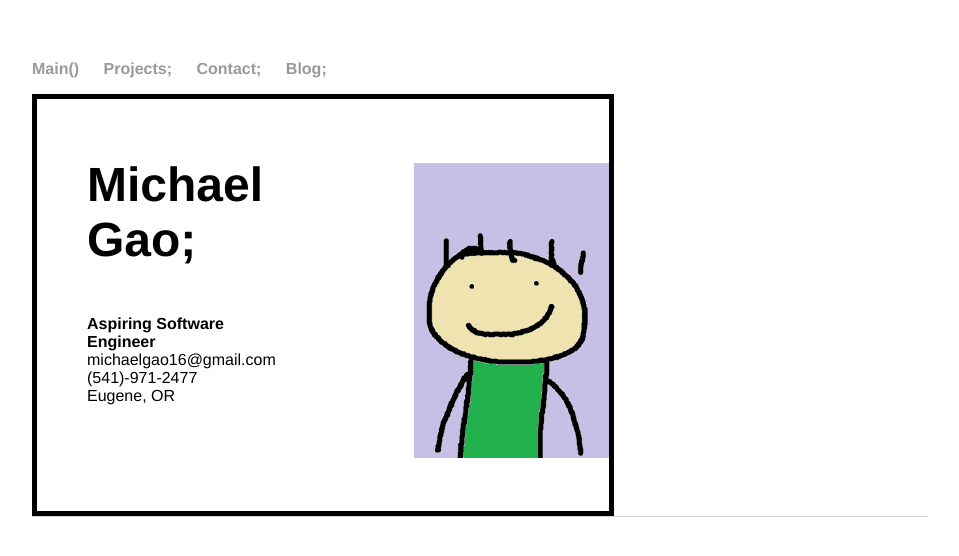
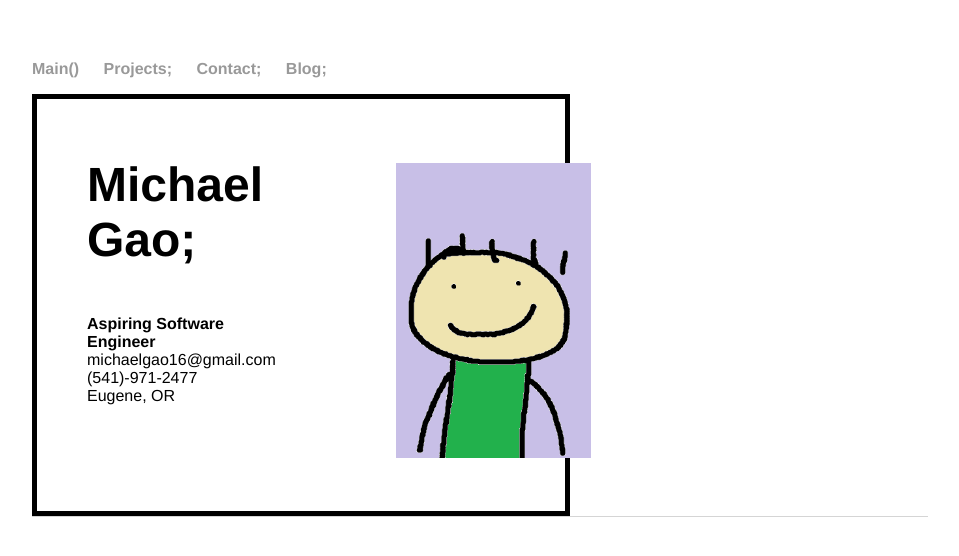
Before and after one commit to michael-c-gao/WebsiteOfMichael, a Jekyll site: the page built from contact/index.html, in a window 1280 px wide. Shown: the top 556 px of the page, without its empty margins (160-1119 px from the left). Built offline with Jekyll 4.4.1, drawn with Linux system fonts in a browser that asks for light colours.

Commit message:
Update index.html

```diff
--- a/contact/index.html
+++ b/contact/index.html
@@ -13,7 +13,7 @@ title: Contact Me
 		border: 0px solid black;
 	}
 		.parent{
-			width:65%;
+			width:60%;
 			height:auto;
 			padding-top:10px;
 			padding-bottom:20px;
@@ -35,7 +35,7 @@ title: Contact Me
 		Eugene, OR<br>
 	</section>
 	<section class="child">
-		<p style="text-align:center;"><img style="padding-left: 120px; padding-top: 30px; padding-bottom: 0px;" src="selfportrait2.png" alt="Self Portrait" width="315"
+		<p style="text-align:right;"><img style="padding-left: 120px; padding-top: 30px; padding-bottom: 0px;" src="selfportrait2.png" alt="Self Portrait" width="315"
 			     height="325"></p>
 				 <!--<p style="text-align:right;">Self Portrait, Purple</p>-->
 	</section>
```
